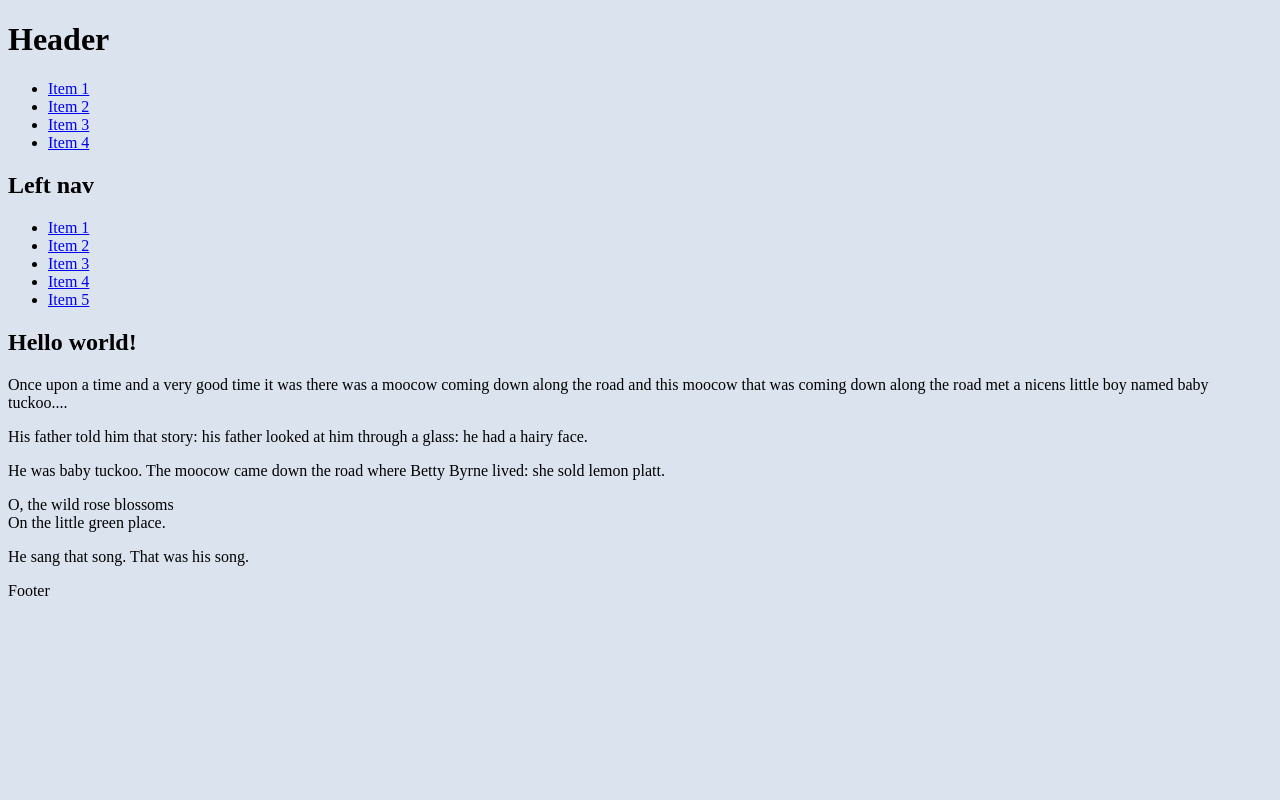
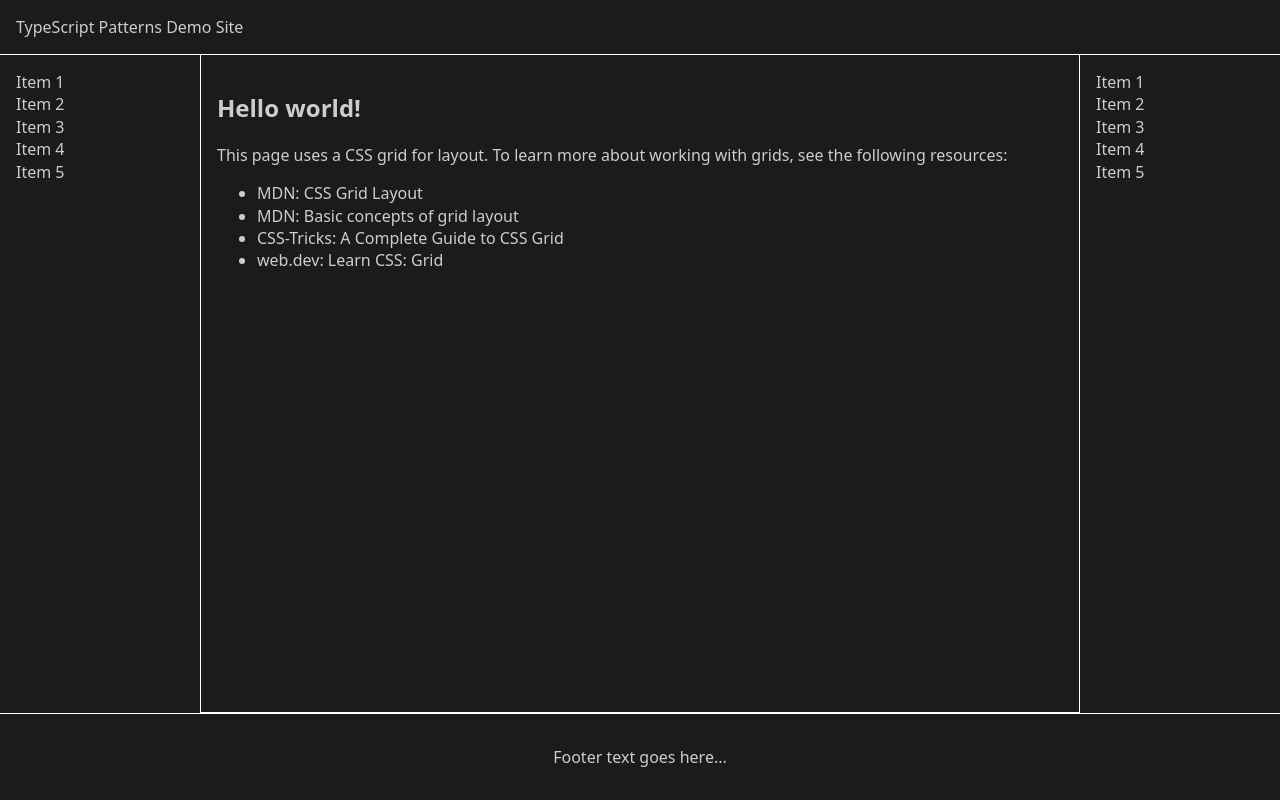
Before and after one commit to pcoet/typescript-patterns, a website with bundled scripts: page src/web/site/static/index.html in a window 1280 px wide. Built offline with nearby package versions, Linux system fonts and the light colour scheme.

Commit message:
Web (#45)

```diff
--- a/package.json
+++ b/package.json
@@ -10,6 +10,7 @@
     "copy-web": "cp -r src/web/site/static/ dist/web/site/",
     "copy": "npm run copy-web",
     "build": "npm run clean && npm run test && npm run compile && npm run lint && npm run copy",
+    "web-build": "npm run compile && npm run copy-web",
     "serve": "http-server -c-1 dist/web/site/"
   },
   "keywords": [],
--- a/src/web/site/static/index.html
+++ b/src/web/site/static/index.html
@@ -7,25 +7,10 @@
     <title>Index</title>
     <link rel="stylesheet" href="styles.css" />
   </head>
-
   <body>
-    <header>
-      <h1>Header</h1>
-    </header>
-
-    <nav>
-      <ul>
-        <li><a href="#">Item 1</a></li>
-        <li><a href="#">Item 2</a></li>
-        <li><a href="#">Item 3</a></li>
-        <li><a href="#">Item 4</a></li>
-      </ul>
-    </nav>
-
-    <main>
-      <nav>
-        <h2>Left nav</h2>
-
+    <div class="wrapper">
+      <header class="header">TypeScript Patterns Demo Site</header>
+      <aside class="left-nav nav">
         <ul>
           <li><a href="#">Item 1</a></li>
           <li><a href="#">Item 2</a></li>
@@ -33,38 +18,34 @@
           <li><a href="#">Item 4</a></li>
           <li><a href="#">Item 5</a></li>
         </ul>
-      </nav>
+      </aside>
+      <main class="main">
         <article>
           <h1 id="replace">Replace me</h1>
-
-        <p>
-          Once upon a time and a very good time it was there was a moocow coming
-          down along the road and this moocow that was coming down along the
-          road met a nicens little boy named baby tuckoo....
-        </p>
-
-        <p>His father told him that story: his father looked at him through a
-          glass: he had a hairy face.
-        </p>
-
-        <p>
-          He was baby tuckoo. The moocow came down the road where Betty Byrne
-          lived: she sold lemon platt.
-        </p>
-
-        <p>
-          O, the wild rose blossoms<br>
-          On the little green place.
-        </p>
-
-        <p>
-          He sang that song. That was his song.
+          <p>This page uses a CSS grid for layout. To learn more about working
+            with grids, see the following resources:
+            <ul>
+              <li><a href="https://developer.mozilla.org/en-US/docs/Web/CSS/CSS_Grid_Layout">MDN: CSS Grid Layout</a></li>
+              <li><a href="https://developer.mozilla.org/en-US/docs/Web/CSS/CSS_Grid_Layout/Basic_Concepts_of_Grid_Layout">MDN: Basic concepts of grid layout</a></li>
+              <li><a href="https://css-tricks.com/snippets/css/complete-guide-grid/">CSS-Tricks: A Complete Guide to CSS Grid</a></li>
+              <li><a href="https://web.dev/learn/css/grid/">web.dev: Learn CSS: Grid</a></li>
+            </ul>
           </p>
         </article>
       </main>
-    <footer>
-      <p>Footer</p>
+      <aside class="right-nav nav">
+        <ul>
+          <li><a href="#">Item 1</a></li>
+          <li><a href="#">Item 2</a></li>
+          <li><a href="#">Item 3</a></li>
+          <li><a href="#">Item 4</a></li>
+          <li><a href="#">Item 5</a></li>
+        </ul>
+      </aside>
+      <footer class="footer">
+        <p>Footer text goes here...</p>
       </footer>
+    </div>
 <script src="index.js"></script>
 </body>
 </html>
--- a/src/web/site/static/styles.css
+++ b/src/web/site/static/styles.css
@@ -1,3 +1,108 @@
+* {
+  box-sizing: border-box;
+}
+
 body {
-  background-color: #dbe3ef;
+  color: #cdcdcd;
+  margin: 0;
+  font: 400 100% system-ui, sans-serif;
 }
+
+a {
+  color: #cdcdcd;
+  text-decoration: none;
+}
+
+a:focus, a:hover, a:active {
+  text-decoration: underline;
+  color: #fff;
+}
+
+p, li {
+  line-height: 1.4;
+}
+
+/********** Start grid container **********/
+.wrapper {
+  background: #fff;
+  height: 100vh;
+  display: grid;
+  grid-template-columns: 200px 1fr 200px;
+  grid-template-rows: auto 1fr auto;
+  gap: 1px;
+}
+/********** End grid container **********/
+
+/********** Start grid items **********/
+.header {
+  grid-column: 1/-1; /* -1 is the last grid line */
+  background: #1b1b1b;
+  text-align: left;
+}
+
+.left-nav {
+  background: #1b1b1b;
+  grid-column: 1/2;
+  grid-row: 2/4;
+}
+
+.main {
+  background: #1b1b1b;
+  grid-column: 2/3;
+}
+
+.right-nav {
+  background: #1b1b1b;
+  grid-column: 3/4;
+  grid-row: 2/4;
+}
+
+.footer {
+  background: #1b1b1b;
+  grid-column: 1/-1;
+  text-align: center;
+}
+/********** End grid items **********/
+
+.nav ul {
+  list-style-type: none;
+  margin: 0;
+  padding: 0;
+}
+
+.wrapper > * {
+  padding: 1rem;
+}
+
+/********** Start media queries **********/
+@media (max-width: 600px) {
+  .wrapper {
+    grid-template-columns: 1fr;
+    grid-template-rows: auto;
+  }
+  .header {
+    grid-row: 1/2;
+    text-align: center;
+  }
+  .left-nav {
+    grid-column: 1/-1;
+    grid-row: 2/3;
+    text-align: center;
+  }
+
+  .right-nav {
+    grid-column: 1/-1;
+    grid-row: 4/5;
+    text-align: center;
+  }
+
+  .main {
+    grid-column: 1/-1;
+    grid-row: 3/4;
+  }
+
+  .footer {
+    grid-row: 5/6;
+  }
+}
+/********** End media queries **********/
```
Also changed, not shown: src/web/site/index.ts (+14 -0 lines). Lines whose indentation alone changed are shown as unchanged.
